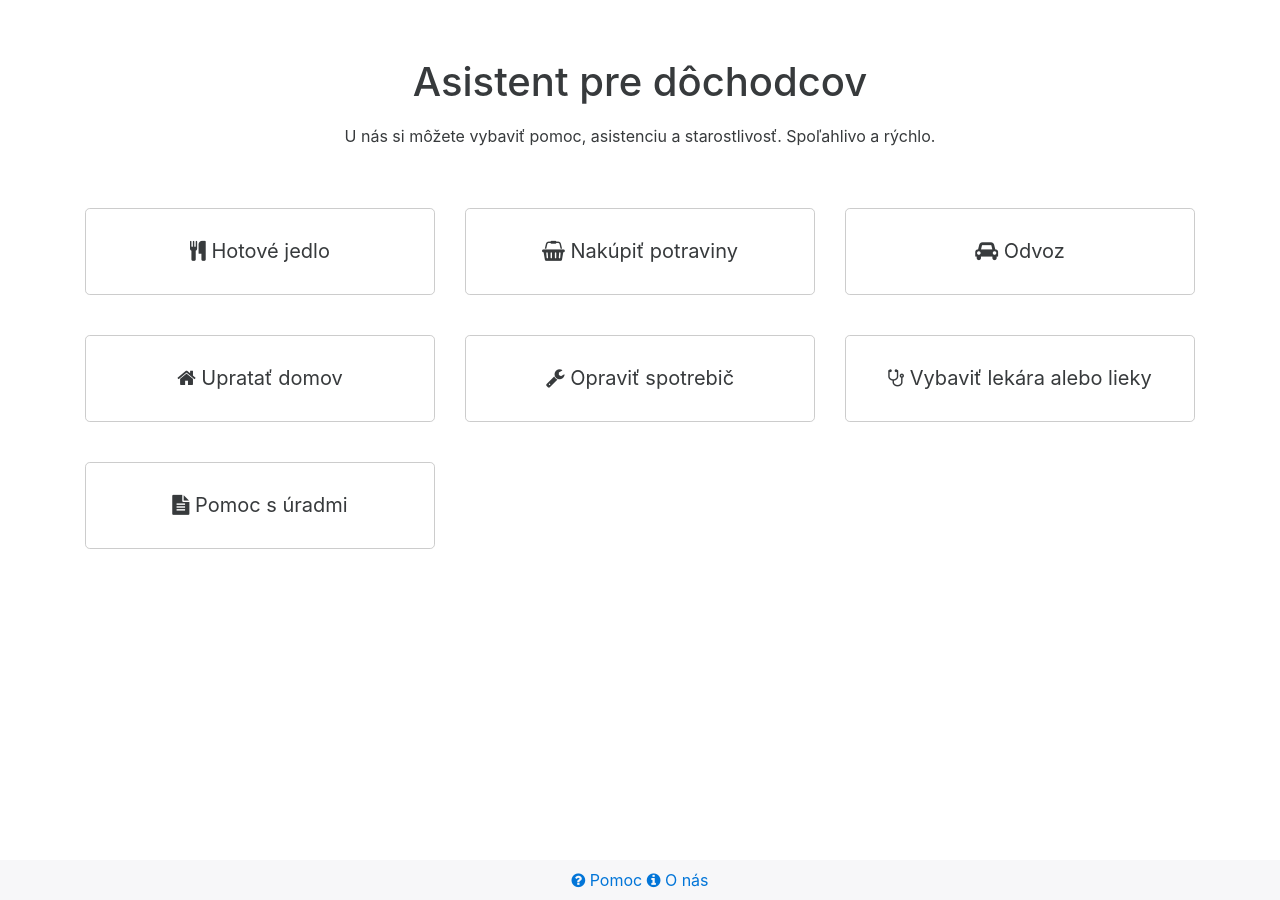
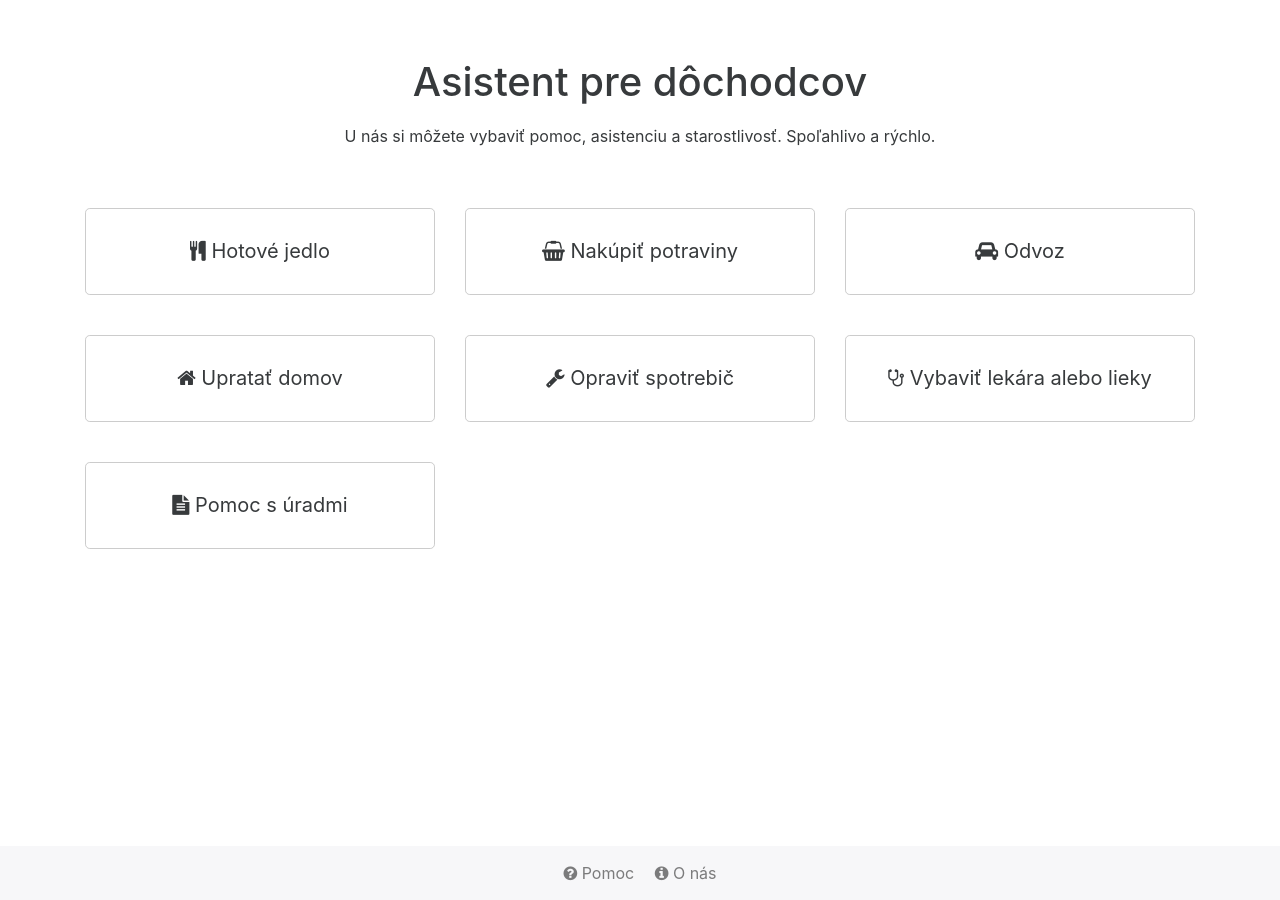
Before and after one commit to chuckeles/elder-assistant, a Jekyll site: the page built from index.html, in a window 1280 px wide. Built offline with Jekyll 4.4.1, drawn with Linux system fonts in a browser that asks for light colours.

Commit message:
Fix the bottom navigation bar

```diff
--- a/_layouts/page.html
+++ b/_layouts/page.html
@@ -26,30 +26,28 @@
             </div>
 
             {{ content }}
+        </div>
 
-            <div class="row">
-                <div class="col-xs">
         <nav class="navbar navbar-fixed-bottom navbar-light bg-faded bottom-nav">
-                        <a href="#" class="nav-link" data-toggle="popover" data-placement="top" data-trigger="focus"
+            <div class="nav navbar-nav">
+                <a href="#" class="nav-item nav-link" data-toggle="popover" data-placement="top" data-trigger="focus"
                    title="{{ page.help.title }}"
                    data-content="{{ page.help.content }}">
                     <i class="fa fa-question-circle"></i>
                     Pomoc
                 </a>
-                        <a href="{{ site.github.url }}/about.html" class="nav-link">
+                <a href="{{ site.github.url }}/about.html" class="nav-item nav-link">
                     <i class="fa fa-info-circle"></i>
                     O nás
                 </a>
                 {% if page.homeLink %}
-                        <a href="{{ site.github.url }}/index.html" class="nav-link">
+                <a href="{{ site.github.url }}/index.html" class="nav-item nav-link">
                     <i class="fa fa-home"></i>
                     Domovská obrazovka
                 </a>
                 {% endif %}
+            </div>
         </nav>
-                </div>
-            </div>
-        </div>
 
         <!-- js -->
         <script src="{{ site.github.url }}/js/jquery.js"></script>
--- a/css/global.scss
+++ b/css/global.scss
@@ -1,5 +1,9 @@
 ---
 ---
+
+body {
+    padding-bottom: 50px;
+}
 
 .page-title {
     text-align: center;
@@ -13,7 +17,11 @@
 
 .bottom-nav {
     text-align: center;
-    margin-top: 40px;
+
+    .navbar-nav .nav-item {
+        float: none;
+        display: inline-block;
+    }
 }
 
 .btn-huge {
```
Lines whose indentation alone changed are shown as unchanged.
